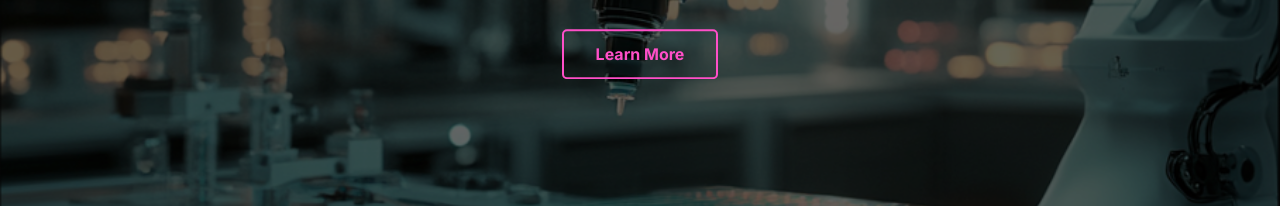
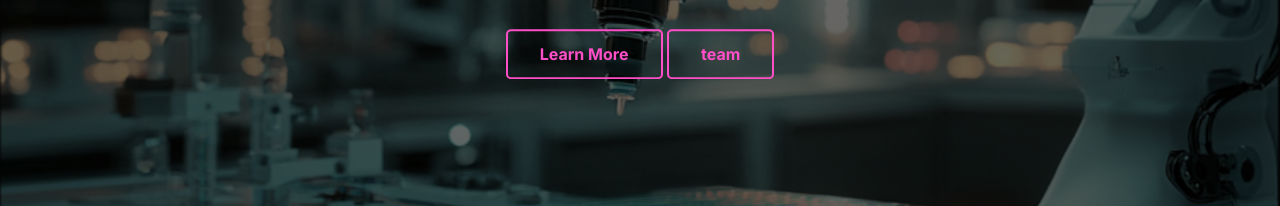
Before and after one commit to IfSumia/BioBrix, a plain HTML site: page index.html in a window 1280 px wide. Shown: the part 594-800 px from the top of the page. Drawn offline with Linux system fonts and the light colour scheme.

Commit message:
Update index.html

```diff
--- a/index.html
+++ b/index.html
@@ -284,6 +284,7 @@
       <h1 data-en="Reimagining Drug Discovery with AI" data-fr="Réinventer la découverte de médicaments avec l'IA">Reimagining Drug Discovery with AI</h1>
       <p data-en="We merge machine learning with biology to accelerate the path from molecule to medicine." data-fr="Nous combinons l'apprentissage automatique avec la biologie pour accélérer le chemin du médicament.">We merge machine learning with biology to accelerate the path from molecule to medicine.</p>
       <a href="#about" class="cta" data-en="Learn More" data-fr="En savoir plus">Learn More</a>
+      <a href="#about" class="cta" data-en="Meet the Team" data-fr="L'Équipe">team</a>
     </div>
   </header>
 
```
